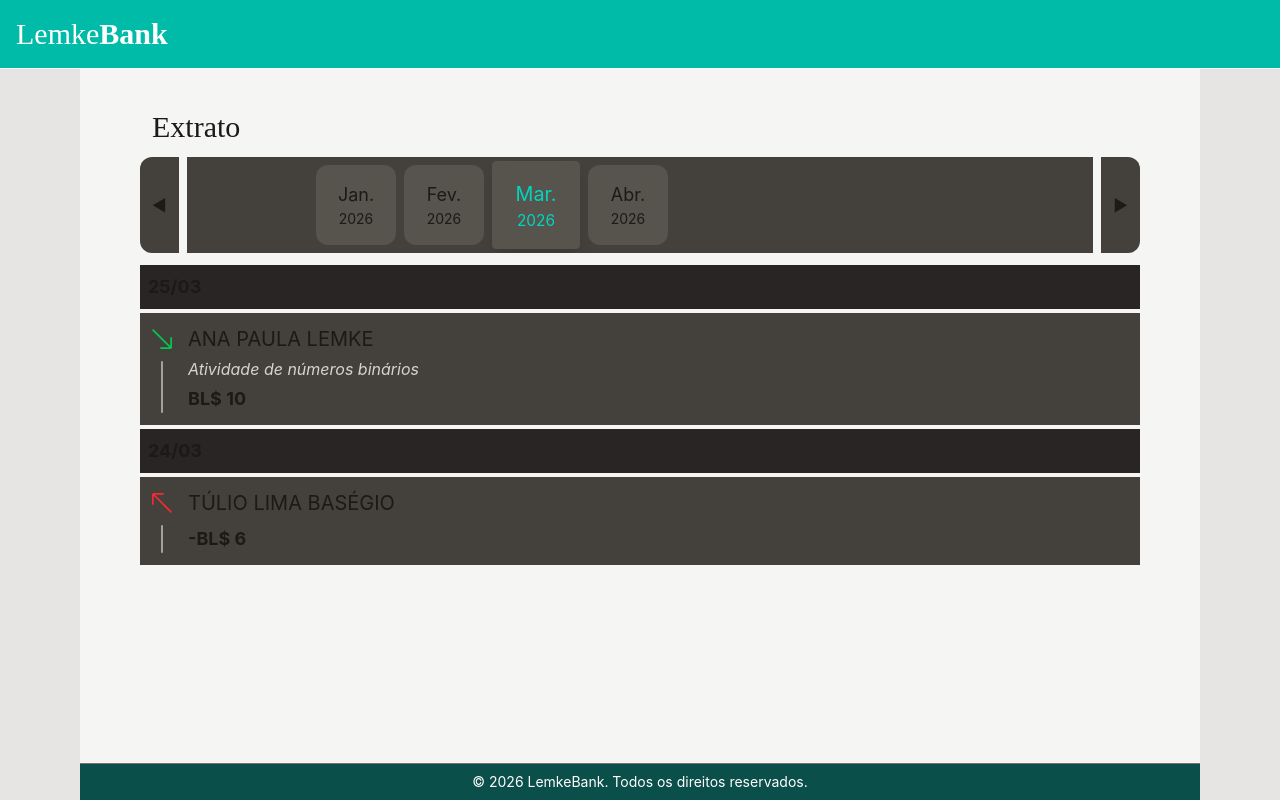
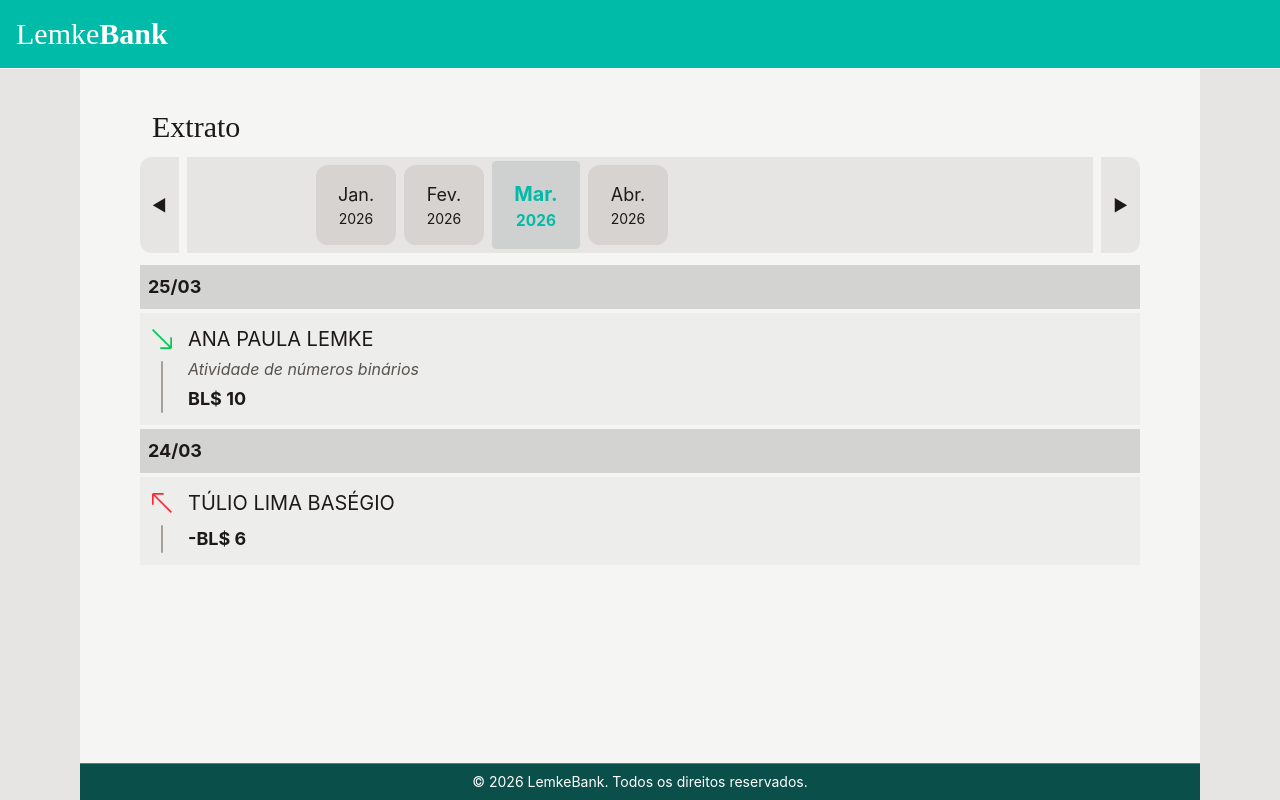
Before and after one commit to mathiasscherer2007/lemke-bank, a SvelteKit app in the folder client/: page /wallet/statement in a window 1280 px wide. Built offline with nearby package versions, Linux system fonts and the light colour scheme; a web font is replaced by a local one.

Commit message:
Add light mode styles to wallet statement page

```diff
--- a/client/src/routes/wallet/statement/+page.svelte
+++ b/client/src/routes/wallet/statement/+page.svelte
@@ -3,6 +3,7 @@
 
   import arrowinIcon from '$lib/assets/icons/arrow-in.svg';
   import arrowoutIcon from '$lib/assets/icons/arrow-out.svg';
+    import { slide } from "svelte/transition";
 
   let selectedButton = $state('Mar2026');
   let slider: HTMLElement;
@@ -40,8 +41,8 @@
 
 <h1 class="font-[Stack_Sans_Headline] text-3xl ml-3 mb-3">Extrato</h1>
 <div class="flex w-full gap-2">
-  <button type="button" onclick={() => { scrollHorizontal(slider, 'l') }} class="bg-stone-700 rounded-l-xl p-3 cursor-pointer hover:bg-stone-600 transition">◀</button>
-  <div {@attach scrollToBottom} class="flex flex-1 bg-stone-700 overflow-x-auto p-2 scrollbar-thumb-stone-300 scrollbar-none gap-2" bind:this={slider}>
+  <button type="button" onclick={() => { scrollHorizontal(slider, 'l') }} class="bg-stone-200 dark:bg-stone-700 rounded-l-xl p-3 cursor-pointer hover:bg-stone-300 dark:hover:bg-stone-600 transition">◀</button>
+  <div {@attach scrollToBottom} class="flex flex-1 bg-stone-200 dark:bg-stone-700 overflow-x-auto p-2 scrollbar-none gap-2" bind:this={slider}>
       <div class="flex-[0_0_calc(50%-36px)]"></div>
 
       {#each months as { label, year } ((label + year.toString()))}
@@ -49,7 +50,7 @@
           type="button"
           aria-label={label + year.toString()}
           onclick={(event) => {event.currentTarget.scrollIntoView({behavior: "smooth", inline: "center", block: "nearest"}); handleMonthClick(label, year);}}
-          class="flex-[0_0_80px] flex flex-col aspect-square items-center justify-center text-center bg-stone-600 {selectedButton === label + year.toString() ? 'text-teal-400 transform-[scale(1.1)] shadow-lg rounded mx-1' : 'cursor-pointer rounded-xl hover:bg-[#5d5d5d]'} transition-all transition-discrete"
+          class="flex-[0_0_80px] flex flex-col aspect-square items-center justify-center text-center {selectedButton === label + year.toString() ? 'text-teal-500 dark:text-teal-400 bg-[#ced1cf] dark:bg-[#515251] font-bold transform-[scale(1.1)] rounded mx-1' : 'bg-stone-300 dark:bg-stone-600 cursor-pointer rounded-xl hover:bg-[#bfbcba] dark:hover:bg-[#5d5d5d]'} transition-all transition-discrete"
           disabled={selectedButton === label + year.toString()}
         >
           <span class="text-lg">{label}.</span>
@@ -59,14 +60,14 @@
 
       <div class="flex-[0_0_calc(50%-36px)]"></div>
   </div>
-  <button type="button" onclick={() => { scrollHorizontal(slider, 'r') }} class="bg-stone-700 rounded-r-xl p-3 cursor-pointer hover:bg-stone-600 transition">▶</button>
+  <button type="button" onclick={() => { scrollHorizontal(slider, 'r') }} class="bg-stone-200 dark:bg-stone-700 rounded-r-xl p-3 cursor-pointer hover:bg-stone-300 dark:hover:bg-stone-600 transition">▶</button>
 </div>
 
 <div>
-  <ol class="mt-3 flex flex-col gap-1">
-    <li class="bg-stone-800 p-2 text-lg font-bold">25/03</li>
+  <ol in:slide class="mt-3 flex flex-col gap-1">
+    <li class="bg-[#bbbbbb95] dark:bg-stone-800 p-2 text-lg font-bold">25/03</li>
     <ul>
-      <li class="bg-stone-700 flex gap-2 px-2 py-3">
+      <li class="bg-[#dddddd50] dark:bg-stone-700 flex gap-2 px-2 py-3">
         <div class="flex flex-col gap-2 justify-evenly">
           <figure class="h-7 w-7 p-1 green-filter">
             <img src={arrowinIcon} alt="Entrada" />
@@ -75,14 +76,14 @@
         </div>
         <div class="flex flex-col gap-1 ml-1">
           <span class="text-xl m-0">ANA PAULA LEMKE</span>
-          <span class="italic text-md text-stone-300">Atividade de números binários</span>
+          <span class="italic text-md text-stone-600 dark:text-stone-300">Atividade de números binários</span>
           <span class="text-lg font-bold">BL$ 10</span>
         </div>
       </li>
     </ul>
-    <li class="bg-stone-800 p-2 text-lg font-bold">24/03</li>
+    <li class="bg-[#bbbbbb95] dark:bg-stone-800 p-2 text-lg font-bold">24/03</li>
     <ul>
-      <li class="bg-stone-700 flex gap-2 px-2 py-3">
+      <li class="bg-[#dddddd50] dark:bg-stone-700 flex gap-2 px-2 py-3">
         <div class="flex flex-col gap-2 justify-evenly">
           <figure class="h-7 w-7 p-1 red-filter">
             <img src={arrowoutIcon} alt="Saída" />
```
